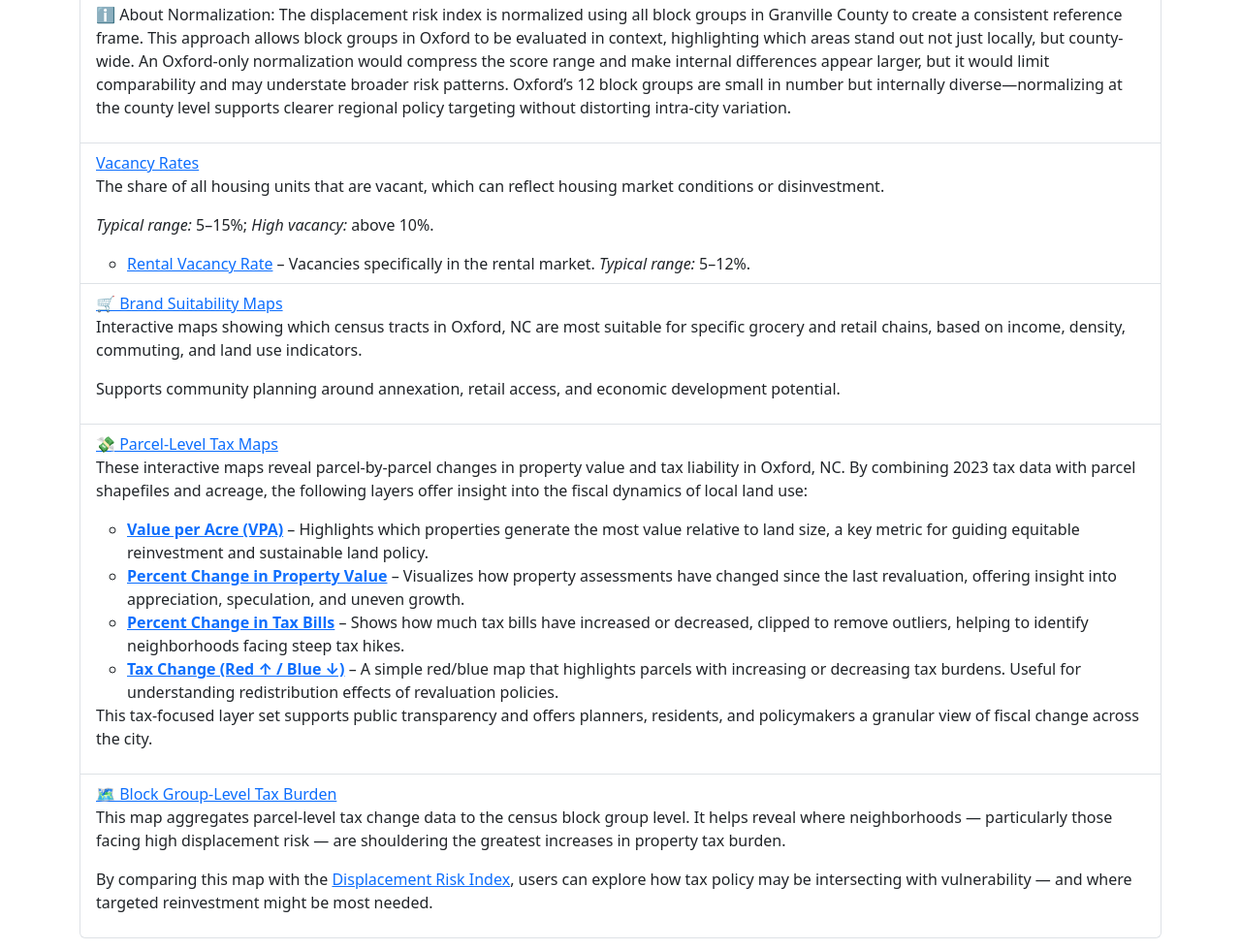
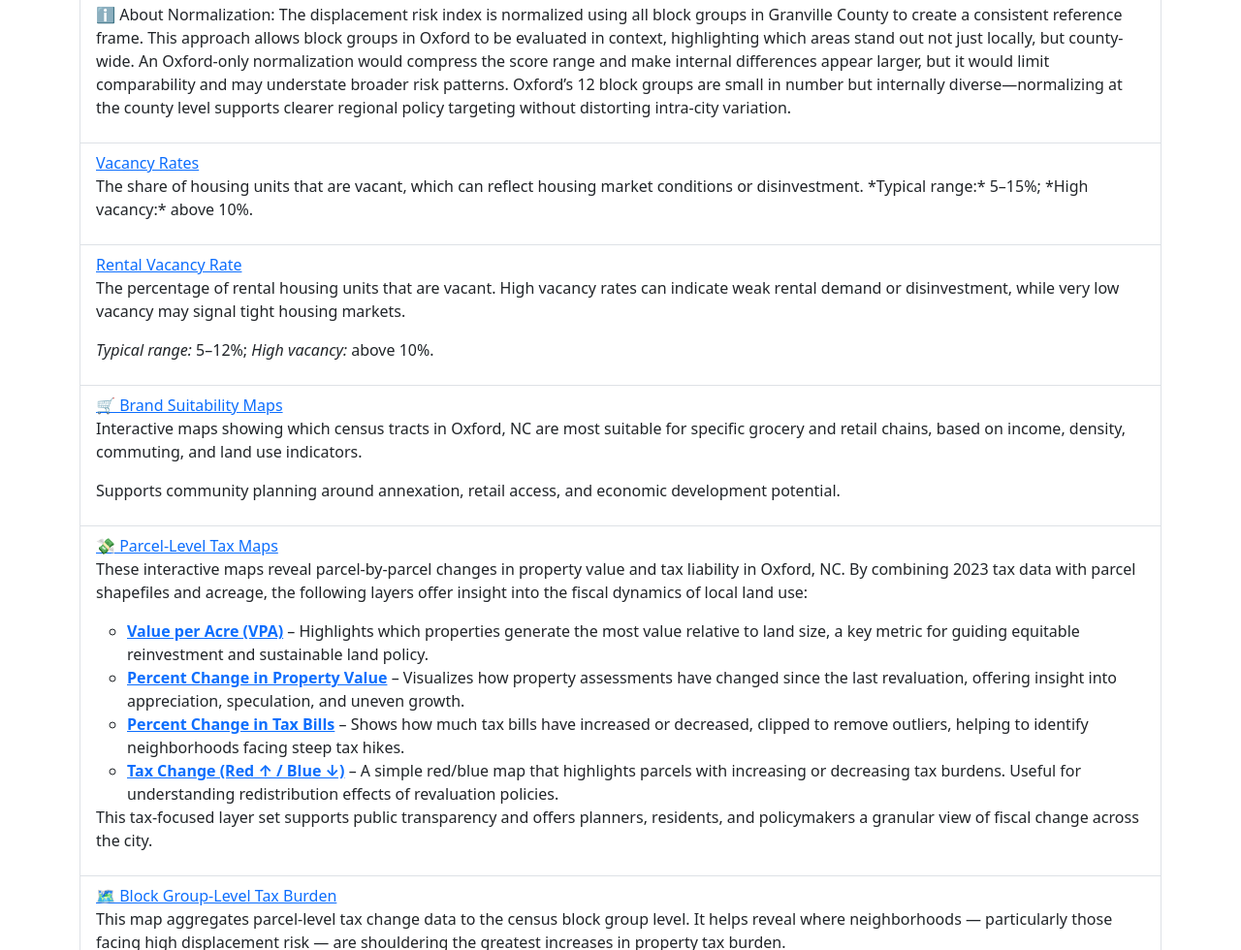
Before and after one commit to mattacox/locationanalysis, a plain HTML site: page index.html in a window 1280 px wide. Shown: the part 1278-2258 px from the top of the page at 97% size. Drawn offline with nearby package versions, Linux system fonts and the light colour scheme.

Commit message:
Updated html files to include rental_vacancy

```diff
--- a/index.html
+++ b/index.html
@@ -90,13 +90,19 @@
       <p>A composite indicator combining rent burden, poverty, SNAP participation, unemployment, vacancy, and senior share to identify neighborhoods at higher risk of displacement pressures.  </p>
   <p>  *Typical range:* 0 (low risk) to 1 (high risk); *High risk:* above 0.6.</p>
 <p>ℹ️ About Normalization: The displacement risk index is normalized using all block groups in Granville County to create a consistent reference frame. This approach allows block groups in Oxford to be evaluated in context, highlighting which areas stand out not just locally, but county-wide. An Oxford-only normalization would compress the score range and make internal differences appear larger, but it would limit comparability and may understate broader risk patterns. Oxford’s 12 block groups are small in number but internally diverse—normalizing at the county level supports clearer regional policy targeting without distorting intra-city variation.</p></li>
-      <li class="list-group-item">
-  <a href="html/vacancy_rate_timeslider.html">Vacancy Rates</a>
-  <p>The share of all housing units that are vacant, which can reflect housing market conditions or disinvestment.</p>
-  <p><em>Typical range:</em> 5–15%; <em>High vacancy:</em> above 10%.</p>
-  <ul>
-    <li><a href="html/rental_vacancy_rate.html">Rental Vacancy Rate</a> – Vacancies specifically in the rental market. <em>Typical range:</em> 5–12%.</li>
-  </ul>
+      <li class="list-group-item"><a href="html/vacancy_rate_timeslider.html">Vacancy Rates</a>
+        <p>The share of housing units that are vacant, which can reflect housing market conditions or disinvestment.
+  *Typical range:* 5–15%; *High vacancy:* above 10%.</p></li>
+  <li class="list-group-item">
+  <a href="html/rental_vacancy_rate.html">Rental Vacancy Rate</a>
+  <p>
+    The percentage of rental housing units that are vacant. High vacancy rates can
+    indicate weak rental demand or disinvestment, while very low vacancy may
+    signal tight housing markets.
+  </p>
+  <p>
+    <em>Typical range:</em> 5–12%; <em>High vacancy:</em> above 10%.
+  </p>
 </li>
 
 <li class="list-group-item">
```
